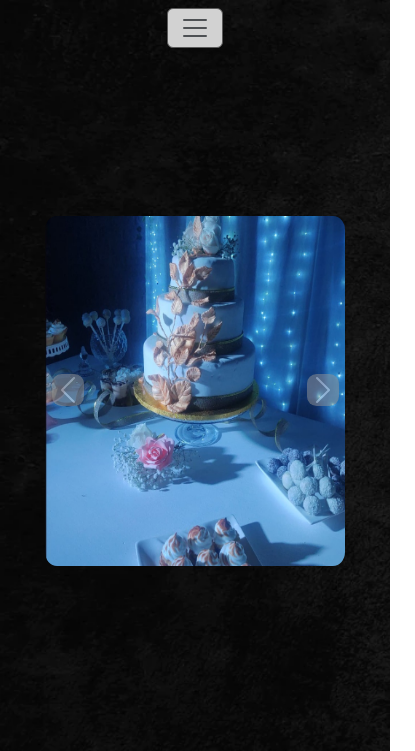
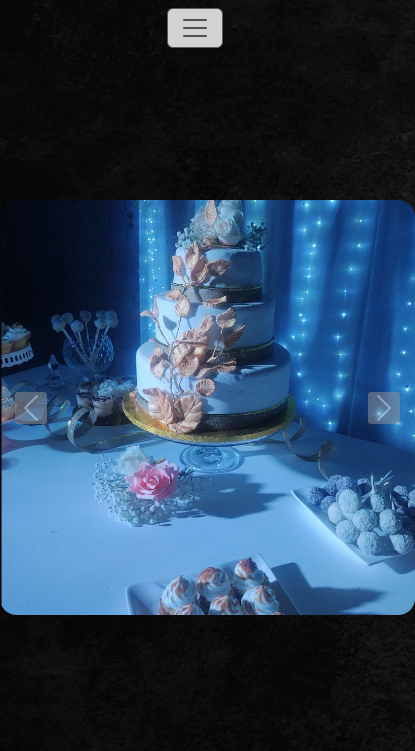
Before and after one commit to Andreolise/EntregaFinal-Andreoli, a website: page pages/galeria.html in a window 390 px wide. Shown: the top 751 px of the page, 415 px wide, since content can reach past the window. Drawn offline with nearby package versions, Linux system fonts and the light colour scheme.

Commit message:
Ajustes de scss y seo

```diff
--- a/pages/galeria.html
+++ b/pages/galeria.html
@@ -4,6 +4,8 @@
     <meta charset="UTF-8">
     <meta http-equiv="X-UA-Compatible" content="IE=edge">
     <meta name="viewport" content="width=device-width, initial-scale=1.0">
+    <meta name="description" content="Paginal del Chef Pablo Giordano donde podras encontrar los servicios que ofrece como tambien imagenes y videos de sus mejores recetas">
+    <meta name="keywords" content="chef,catering,comida,recetas,casamientos,bodas,eventos,cumpleaños,reuniones,cena,cenas">
     <link href="https://cdn.jsdelivr.net/npm/bootstrap@5.3.0-alpha1/dist/css/bootstrap.min.css" rel="stylesheet"
     integrity="sha384-GLhlTQ8iRABdZLl6O3oVMWSktQOp6b7In1Zl3/Jr59b6EGGoI1aFkw7cmDA6j6gD" crossorigin="anonymous">
     <link rel="stylesheet" href="../css/styles.css">
@@ -39,6 +41,8 @@
             </div>
         </nav>
     </header>
+
+    <title>imagenes de platos hechos por Pablo Giordano</title>
 
 <!--Carrusel de imágenes-->
     <section id="carouselExampleIndicators" class="carousel slide mx-auto">
--- /dev/null
+++ b/scss/_galeria.scss
@@ -0,0 +1,65 @@
+$pantallas: (
+    mm : 321px,
+    ml : 376px,
+    sm : 426px,
+);
+
+@mixin media-up($pantalla){
+    @media screen and (min-width: map-get($pantallas, $pantalla)) {
+        @content;
+
+    }
+}
+
+.carousel-item img {
+        height: 300px;
+        width: 300px;
+        border-radius: 4%;
+        @include media-up(mm){
+            height: 360px;
+            width: 360px;
+        }
+        @include media-up(ml){
+            height: 415px;
+            width: 415px;
+
+        }
+        @include media-up(sm){
+            height: 760px;
+            width: 760px;
+
+        }
+    }
+
+#carouselExampleIndicators{
+    height: 300px;
+    width: 300px;
+    border-radius: 10%;
+    padding-top: 10rem;
+    @include media-up(mm){
+        height: 360px;
+        width: 360px;
+    }
+    @include media-up(ml){
+        height: 415px;
+        width: 415px;
+        padding-top: 9rem;
+    }
+    @include media-up(sm){
+        height: 760px;
+        width: 760px;
+        padding-top: 1rem;
+    }
+}
+
+.carousel-control-next-icon, .carousel-control-prev-icon {
+    background-color: rgb(150, 150, 150);
+    border-radius: 10%;
+    margin-top: 20rem;
+    @include media-up(ml){
+    margin-top: 18rem;
+    }
+    @include media-up(sm){
+        margin-top: 1rem;
+    }
+}
--- /dev/null
+++ b/scss/_recetas.scss
@@ -0,0 +1,23 @@
+.recetas {
+    color: black;
+    display: flex;
+    flex-direction: column;
+    align-items: center;
+    gap: 40px;
+    }
+
+@media (min-width: 768px) {
+    .recetas {
+    display: grid;
+    grid-template-columns: repeat(2, 1fr);
+    justify-items: center;
+    }
+    }
+
+@media (min-width: 1260px) {
+    .recetas {
+    display: grid;
+    grid-template-columns: repeat(3, 1fr);
+    justify-items: center;
+    }
+}
--- /dev/null
+++ b/scss/_servicios.scss
@@ -0,0 +1,26 @@
+.servicios {
+    color:black;
+    display: flex;
+    flex-direction: column;
+    align-items: center;
+    }
+
+.grow {
+    transition: all .2s ease-in-out;
+    }
+    .grow:hover {
+    transform: scale(1.3);
+    }
+
+.servicios img{
+        height: 300px;
+        width: 540px;
+        padding: 6px;
+    }
+
+@media (min-width: 768px) {
+    .servicios img {
+        height: 180px;
+        width: 500px;
+        padding: 6px;}
+    }
--- a/scss/styles.scss
+++ b/scss/styles.scss
@@ -1,139 +1,57 @@
+@use 'recetas';
+@use 'servicios';
+@use 'galeria';
+
+$color-principal: whitesmoke;
+
 * {
     margin: 0;
     padding: 0;
   }
 
-  header {
-    display: flex;
-    justify-content: space-around;
-  }
-
+//Estilos generales del body
   body {
     background-image: url("../img/background-index.jpg");
     background-size: cover;
     background-repeat: no-repeat;
     font-family:'Montserrat', sans-serif;
-    color:whitesmoke;
+    color: $color-principal;
     display: flex;
     flex-direction: column;
     min-height: 100vh;
   }
-
-  footer {
-    margin-top: auto ;
-  }
-
+//Modificaciones de fondo para las pages
   .pages {
     background-image: url("../img/background-pages.jpg");
     background-size: cover;
     background-repeat: no-repeat;
   }
-
+//Estilos barra de navegación
+header {
+  display: flex;
+  justify-content: space-around;
+}
   .navbar-toggler {
     background-color: rgb(210, 210, 210);
     border: solid 1px rgb(90,90, 90);
     font-family:'Montserrat', sans-serif;
   }
   .nav-link {
-    color:whitesmoke;
+    color:$color-principal;
     background-color: rgb(90,90, 90);
     font-family:'Montserrat', sans-serif;
   }
-
-  .servicios {
-    color: black;
-    display: flex;
-    flex-direction: column;
-    align-items: center;
-  }
-
-  .grow {
-    transition: all .2s ease-in-out;
-    }
-    .grow:hover {
-    transform: scale(1.3);
-    }
-
-  .servicios img{
-    height: 300px;
-    width: 540px;
-    padding: 6px;
-  }
-
-  @media (min-width: 768px) {
-    .servicios img {
-    height: 180px;
-    width: 500px;
-    padding: 6px;}
-  }
-
-  .recetas {
-      color: black;    display: flex;
-      flex-direction: column;
-      align-items: center;
-      gap: 40px;
-    }
-
-  @media (min-width: 768px) {
-    .recetas {
-      display: grid;
-      grid-template-columns: repeat(2, 1fr);
-      justify-items: center;
-    }
-    }
-
-  @media (min-width: 1260px) {
-    .recetas {
-      display: grid;
-      grid-template-columns: repeat(3, 1fr);
-      justify-items: center;
-    }
-  }
-  .carousel-item img {
-    height: 700px;
-    width: 500px;
-    border-radius: 4%;
-  }
-
-  #carouselExampleIndicators{
-    height: 700px;
-    width: 700px;
-  }
-
-  .carousel-control-next-icon, .carousel-control-prev-icon {
-    background-color: rgb(150, 150, 150);
-    border-radius: 30%;
-  }
-
-  @media (max-width: 425px) {
-    #carouselExampleIndicators {
-      padding-top: 10rem;
-    }
-    .carousel-item img {
-      height: 350px;
-      width: 350px;
-      border-radius: 4%;
-    }
-    #carouselExampleIndicators{
-      height: 300px;
-      width: 300px;
-    }
-    .carousel-control-next-icon, .carousel-control-prev-icon {
-      margin-top: 23rem;
-    }
-    #indeximg {
-    padding-top: 10rem;
-    }
-  }
-
+//Estilos del footer
+footer {
+  margin-top: auto ;
+}
   .d-flex{
     display: flex;
     flex-direction: row;
     align-items: center;
     justify-content: space-around;
-    color: whitesmoke;
+    color: $color-principal;
   }
-
   .links img {
     width: 50px;
     height: 50px;
```
Also changed, not shown: index.html (+4 -0 lines), pages/contacto.html (+4 -0 lines), pages/recetas.html (+4 -0 lines), pages/servicios.html (+4 -0 lines), css/styles.css, 1 other file.
